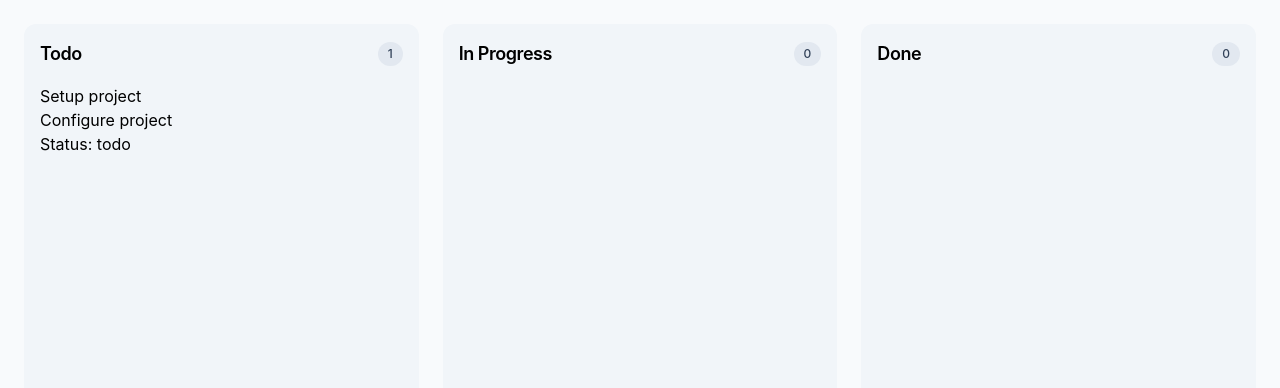
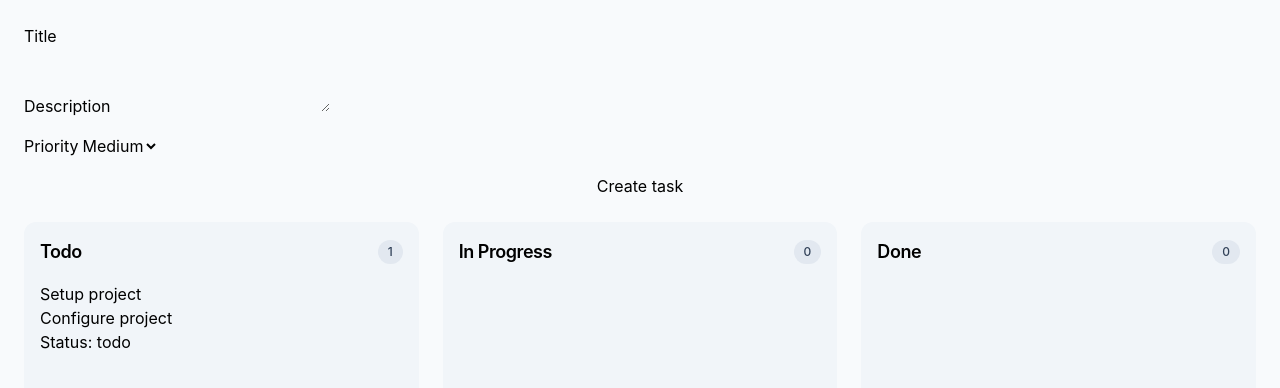
Before and after one commit to Dannikov13/react-kanban, a React (Vite) app: page / in a window 1280 px wide. Shown: the top 388 px of the page. Built offline with nearby package versions, Linux system fonts and the light colour scheme.

Commit message:
feat: implement create task feature

```diff
--- a/src/entities/task/index.ts
+++ b/src/entities/task/index.ts
@@ -1,2 +1,8 @@
-export type { Task, TaskStatus, TaskPriority } from './model/types';
+export type {
+  Task,
+  TaskStatus,
+  TaskPriority,
+  CreateTaskData,
+} from './model/types';
+
 export { initialTasks } from './model/initialTasks';
--- a/src/entities/task/model/initialTasks.ts
+++ b/src/entities/task/model/initialTasks.ts
@@ -2,7 +2,7 @@ import type { Task } from './types';
 
 export const initialTasks: Task[] = [
   {
-    id: '1',
+    id: crypto.randomUUID(),
     title: 'Setup project',
     description: 'Configure project',
     priority: 'high',
--- a/src/features/create-task/ui/CreateTaskForm/CreateTaskForm.tsx
+++ b/src/features/create-task/ui/CreateTaskForm/CreateTaskForm.tsx
@@ -1,29 +1,74 @@
 import { useState } from 'react';
 import type { CreateTaskData } from '@/entities/task/model/types';
 
-const CreateTaskForm = () => {
+interface CreateTaskFormProps {
+  onCreateTask: (data: CreateTaskData) => void;
+}
+
+const CreateTaskForm = ({ onCreateTask }: CreateTaskFormProps) => {
   const [formData, setFormData] = useState<CreateTaskData>({
     title: '',
     description: '',
     priority: 'medium',
   });
 
-  const onCreateTask = (e: React.FormEvent<HTMLFormElement>) => {
+  const handleSubmit = (e: React.FormEvent<HTMLFormElement>) => {
     e.preventDefault();
+
+    onCreateTask(formData);
+
+    setFormData({
+      title: '',
+      description: '',
+      priority: 'medium',
+    });
   };
+
   const handleChange = (field: keyof CreateTaskData, value: string) => {
-    setFormData((prev) => ({ ...prev, [field]: value }));
+    setFormData((prev) => ({
+      ...prev,
+      [field]: value,
+    }));
   };
 
   return (
-    <form onSubmit={onCreateTask}>
+    <form onSubmit={handleSubmit} className="mb-6 flex flex-col gap-4">
+      <div>
         <label htmlFor="title">Title</label>
+
         <input
+          id="title"
           type="text"
-        id="title"
           value={formData.title}
           onChange={(e) => handleChange('title', e.target.value)}
         />
+      </div>
+
+      <div>
+        <label htmlFor="description">Description</label>
+
+        <textarea
+          id="description"
+          value={formData.description}
+          onChange={(e) => handleChange('description', e.target.value)}
+        />
+      </div>
+
+      <div>
+        <label htmlFor="priority">Priority</label>
+
+        <select
+          id="priority"
+          value={formData.priority}
+          onChange={(e) => handleChange('priority', e.target.value)}
+        >
+          <option value="low">Low</option>
+          <option value="medium">Medium</option>
+          <option value="high">High</option>
+        </select>
+      </div>
+
+      <button type="submit">Create task</button>
     </form>
   );
 };
--- /dev/null
+++ b/src/features/create-task/ui/CreateTaskForm/index.ts
@@ -0,0 +1 @@
+export { default } from './CreateTaskForm';
--- a/src/widgets/kanban-board/ui/KanbanBoard.tsx
+++ b/src/widgets/kanban-board/ui/KanbanBoard.tsx
@@ -1,21 +1,41 @@
+import { useState } from 'react';
+import type { CreateTaskData, Task } from '@/entities/task';
+import { initialTasks } from '@/entities/task';
+import CreateTaskForm from '@/features/create-task/ui/CreateTaskForm';
 import TaskColumn from '@/widgets/kanban-board/ui/TaskColumn';
-import { useState } from 'react';
-import type { Task } from '@/entities/task';
-import { initialTasks } from '@/entities/task/model/initialTasks';
 
 const KanbanBoard = () => {
-  const [tasks] = useState<Task[]>(initialTasks);
+  const [tasks, setTasks] = useState<Task[]>(initialTasks);
+
+  const handleCreateTask = (data: CreateTaskData) => {
+    const newTask: Task = {
+      id: crypto.randomUUID(),
+      title: data.title,
+      description: data.description,
+      priority: data.priority,
+      status: 'todo',
+      createdAt: Date.now(),
+    };
+
+    setTasks((prevTasks) => [...prevTasks, newTask]);
+  };
 
   const todoTasks = tasks.filter((task) => task.status === 'todo');
   const inProgressTasks = tasks.filter((task) => task.status === 'in-progress');
   const doneTasks = tasks.filter((task) => task.status === 'done');
 
   return (
-    <section className="grid gap-6 md:grid-cols-3">
-      <TaskColumn title="Todo" tasks={todoTasks} />
-      <TaskColumn title="In Progress" tasks={inProgressTasks} />
-      <TaskColumn title="Done" tasks={doneTasks} />
-    </section>
+    <>
+      <CreateTaskForm onCreateTask={handleCreateTask} />
+
+      <section className="grid gap-6 md:grid-cols-3">
+        <TaskColumn title="Todo" tasks={todoTasks} />
+
+        <TaskColumn title="In Progress" tasks={inProgressTasks} />
+
+        <TaskColumn title="Done" tasks={doneTasks} />
+      </section>
+    </>
   );
 };
 
```
Lines whose indentation alone changed are shown as unchanged.
